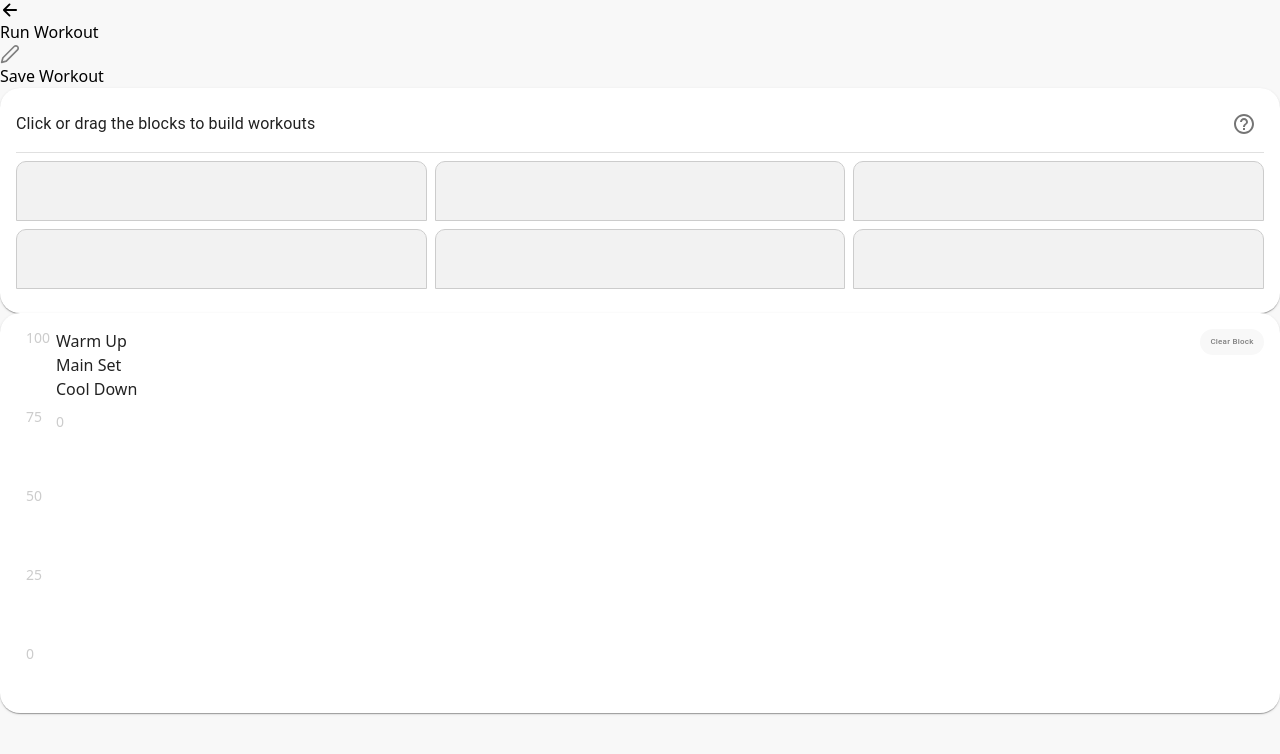
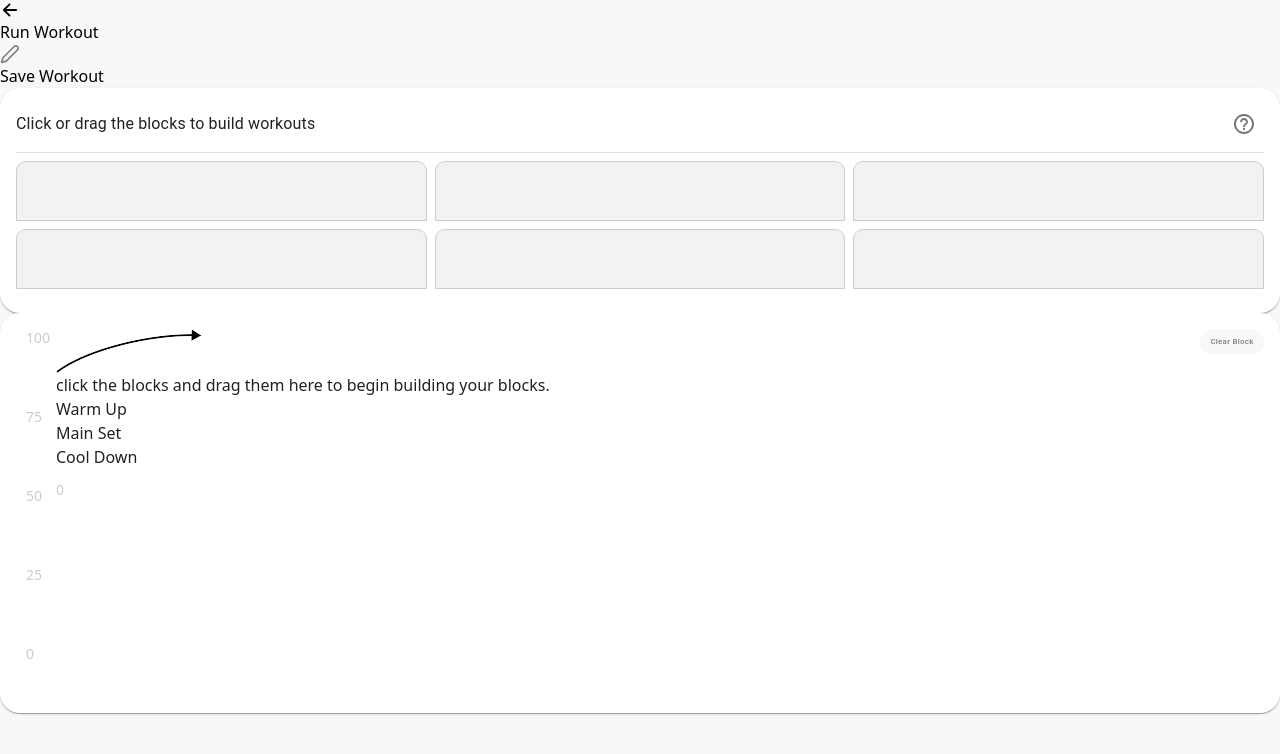
Before and after one commit to Sahilpuniyani08/Drag-and-drop-, a React app: page / in a window 1280 px wide. Both pictures are taken after a click on the button "Clear Block". Shown: the top 754 px of the page. Built offline with nearby package versions, Linux system fonts and the light colour scheme; the HTML template or start-up script is replaced by a standard one.

Commit message:
update rightDragable component

```diff
--- a/src/App.css
+++ b/src/App.css
@@ -21,3 +21,7 @@ body{
 .react-beautiful-dnd-drag-handle::after {
   display: none; /* Hide the default cross icon */
 }
+
+.blend-with-background {
+  mix-blend-mode: lighten; /* Adjust blend mode as per your requirement */
+}
--- a/src/components/Skeleton.jsx
+++ b/src/components/Skeleton.jsx
@@ -1,20 +1,41 @@
 import React from "react";
+import styled from "styled-components";
+
 
 const Skeleton = () => {
+  const  totalDistance=10;
+  const calculateXAxisLabels = () => {
+     const labels = [];
+     for (let i = 0; i <= totalDistance; i++) {
+       labels.push(i);
+     }
+     return labels;
+   };
+
+   const xAxisLabels = calculateXAxisLabels();
+ console.log(xAxisLabels);
+
   return (
-    <div className="w-[80%] h-full flex gap-2 items-end text-slate-700">
+    <div className="w-full h-full flex gap-2 flex-col items-end text-slate-700 text-sm relative">
+    <div className="w-full h-full flex gap-2 items-end text-slate-700 text-sm ">
+    <div className="flex absolute top-[40%] left-[-10] ">
+      <img src={'/image.png'} className="w-20 " alt={"skeletonImage"} />
+      <div className="text-[10px] mt-[-10px]">click the blocks and drag them here to begin building your blocks.</div>
+    </div>
       <div className="w-[20%] ">
-        <div>Warm Up </div>
-        <div className=" h-10  w-full bg-[#eae8fd]"></div>
+        <h5>Warm Up </h5>
+        <div className=" h-5  w-full bg-[#eae8fd]"></div>
       </div>
       <div className="w-[60%] ">
-        <div>Main Set</div>
-        <div className="h-20 w-full bg-[#eae8fd] "></div>
+        <h5>Main Set</h5>
+        <div className="h-10 w-full bg-[#eae8fd] "></div>
       </div>
       <div className="w-[20%] ">
-        <div>Cool Down</div>
-        <div className="h-10 w-full bg-[#eae8fd] "></div>
+        <h5>Cool Down</h5>
+        <div className="h-5 w-full bg-[#eae8fd] "></div>
       </div>
+    </div>
+
     </div>
   );
 };
```
Also changed, not shown: public/image.png (added).
